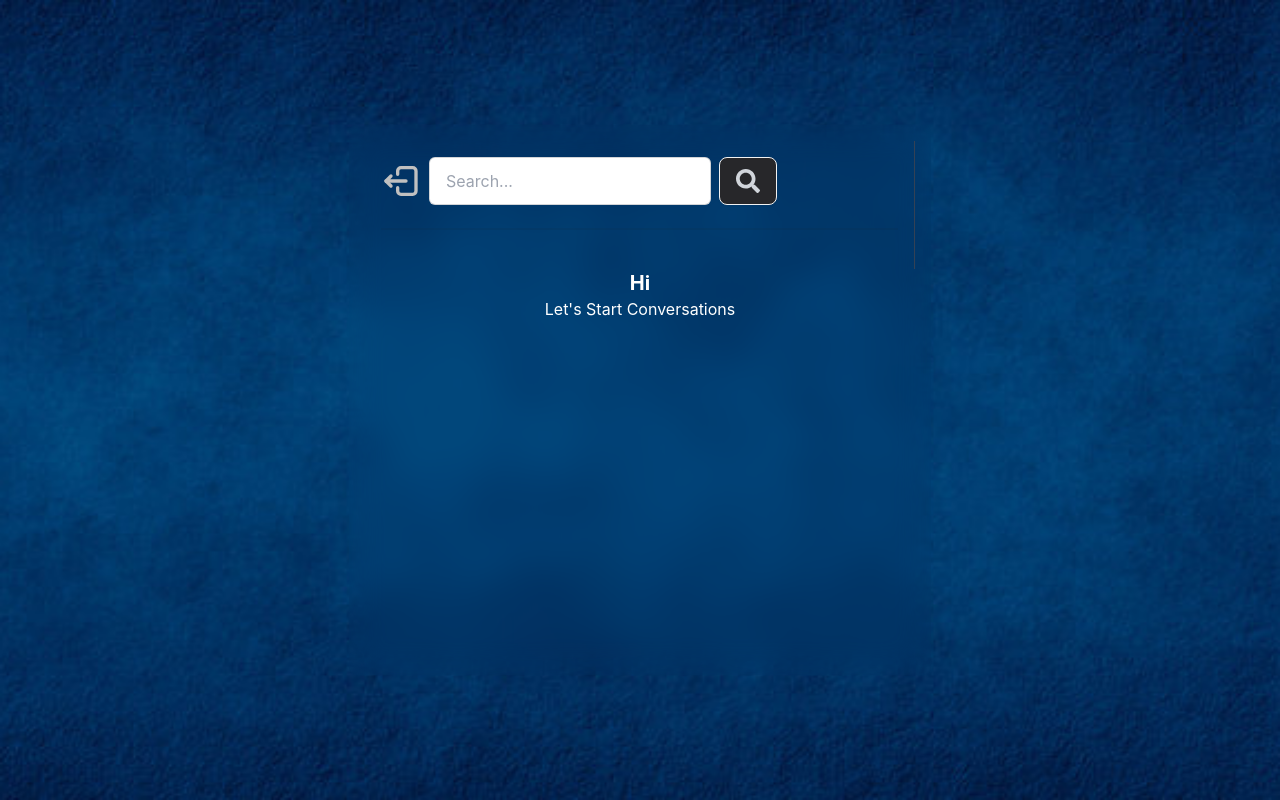
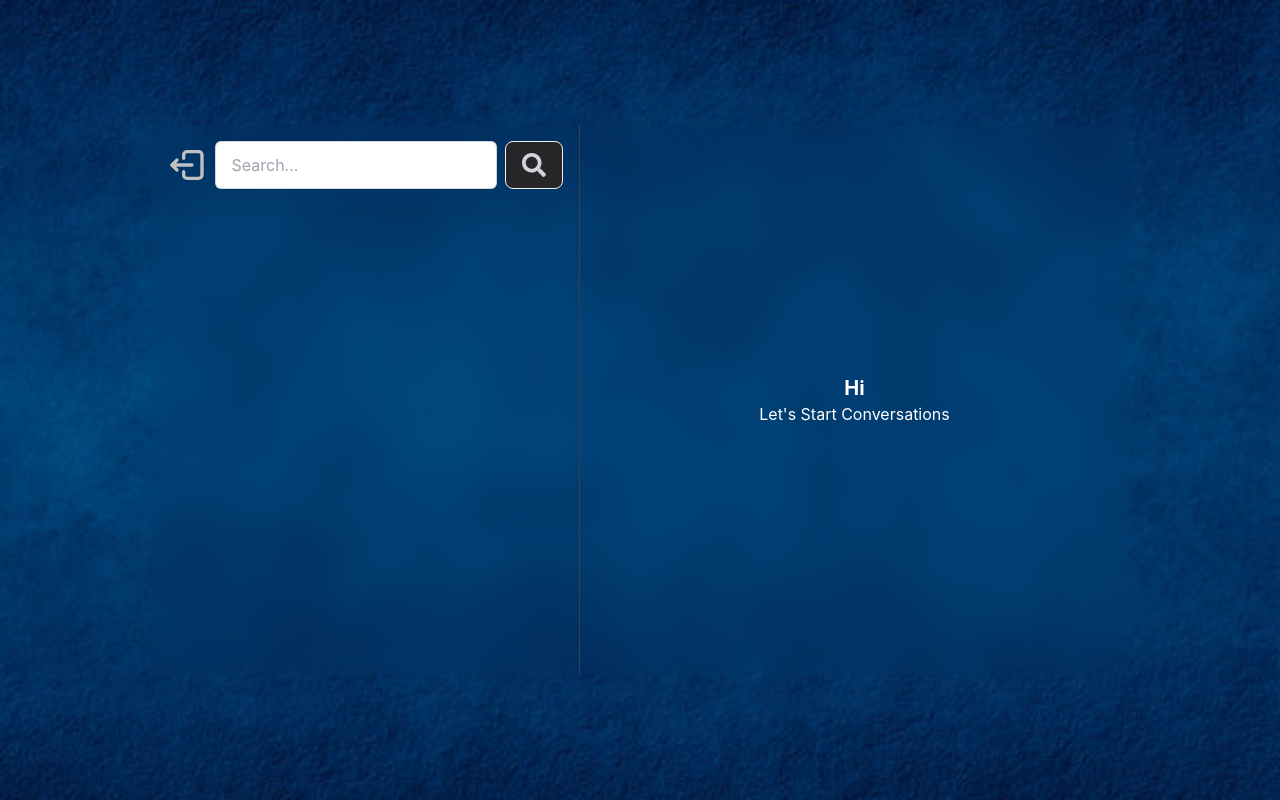
Before and after one commit to Ashfaqanik/Full-Stack-Chat-Application, a React (Create React App) app in the folder frontend/: page /home in a window 1280 px wide. Built offline with nearby package versions, Linux system fonts and the light colour scheme; no server answers.

Commit message:
Homepage updated

```diff
--- a/frontend/src/components/HomePage.jsx
+++ b/frontend/src/components/HomePage.jsx
@@ -5,11 +5,11 @@ import MessageContainer from "./MessageContainer";
 function HomePage() {
   return (
     <div
-      className="flex flex-col h-auto md:h-[550px] rounded-lg overflow-hidden p-4
-   bg-gray-400 bg-clip-padding backdrop-filter backdrop-blur-lg bg-opacity-0"
+      className="flex h-auto md:h-[550px] rounded-lg overflow-hidden
+     bg-gray-400 bg-clip-padding backdrop-filter backdrop-blur-lg bg-opacity-0"
     >
-      <Sidebar className="w-full bg-blue-200" />
-      <MessageContainer className="w-full bg-white" />
+      <Sidebar className="w-[30%] bg-blue-200" />
+      <MessageContainer className="w-[70%] bg-white" />
     </div>
     // <div
     //   className="flex sm:h-[450px] md:h-[550px] rounded-lg overflow-hidden
```
